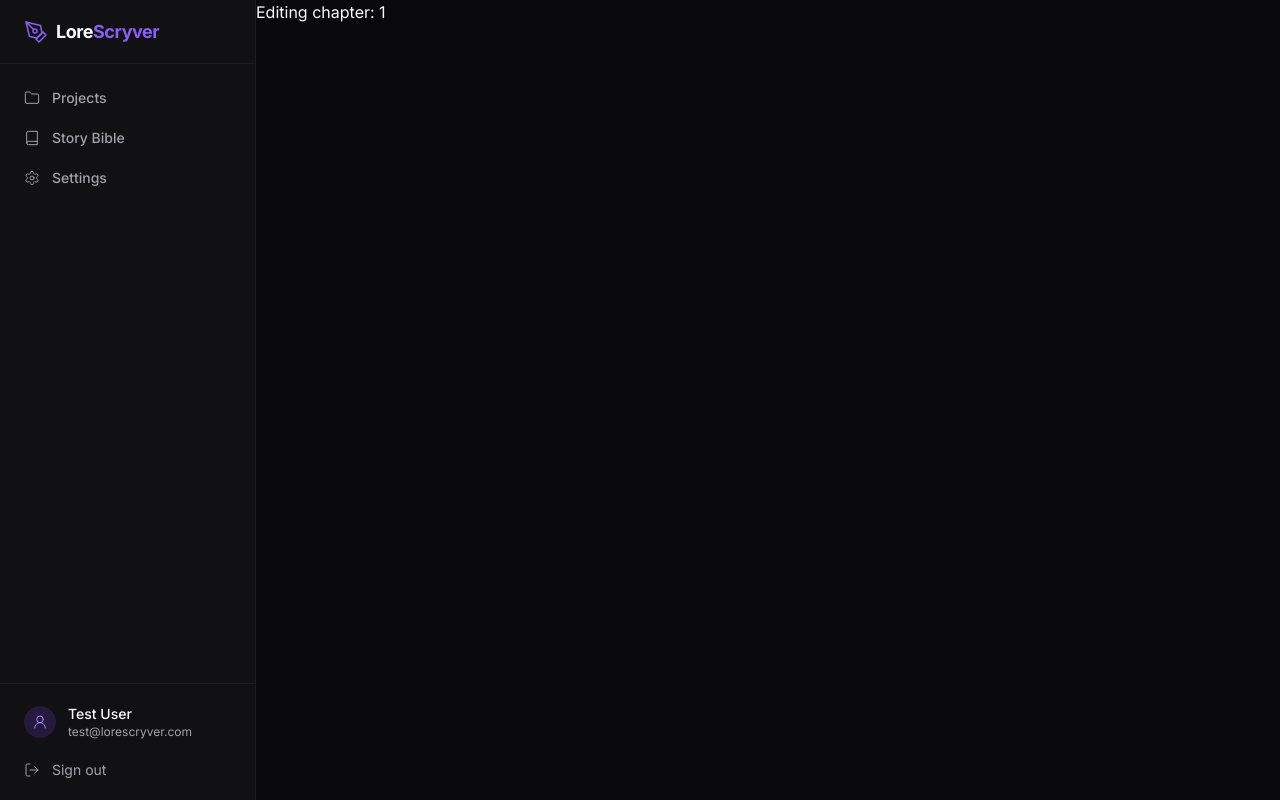
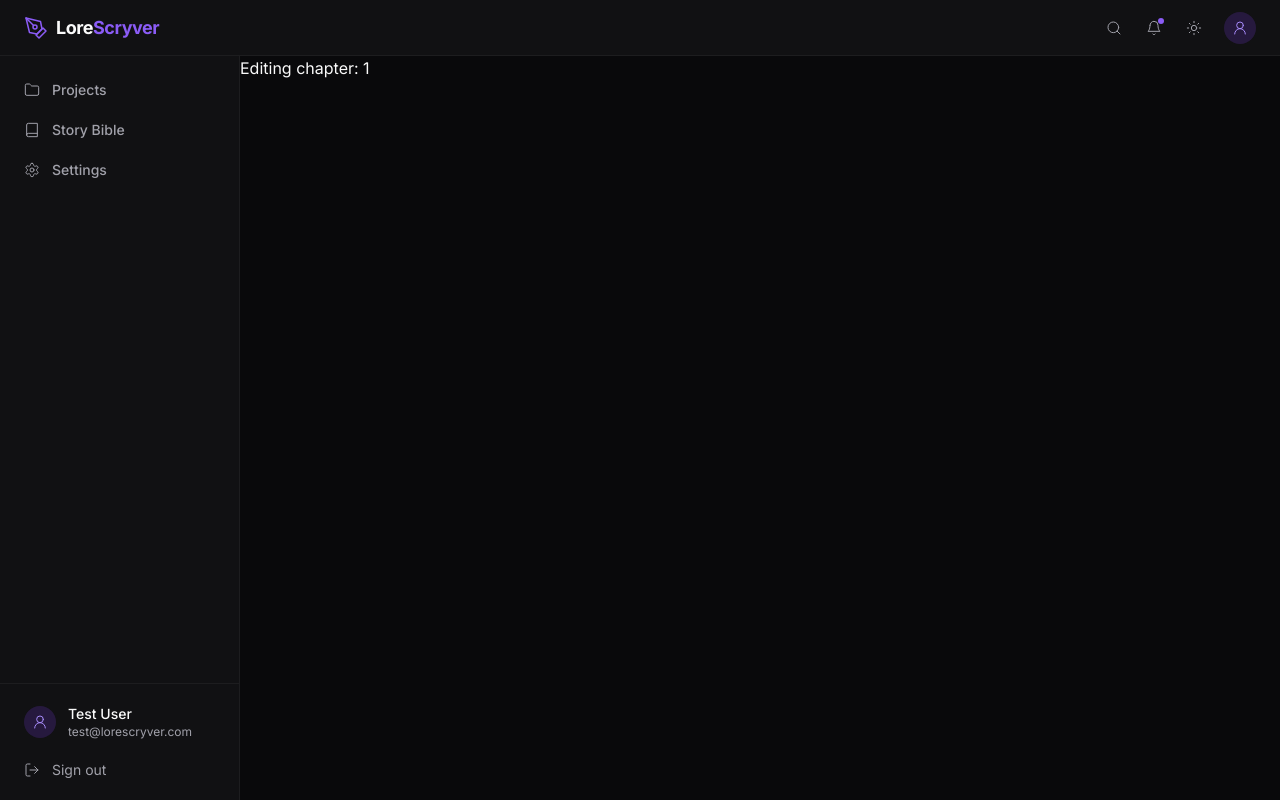
Before and after one commit to kodigero/lorescryver, a Next.js app: page /projects/1/editor/1 in a window 1280 px wide. Built offline with nearby package versions, Linux system fonts and the light colour scheme.

Commit message:
feat: full-width top bar with search, notifications, and theme toggle

```diff
--- a/src/app/(dashboard)/layout.tsx
+++ b/src/app/(dashboard)/layout.tsx
@@ -2,6 +2,7 @@
 
 import Link from 'next/link';
 import { usePathname } from 'next/navigation';
+import { useState, useEffect } from 'react';
 
 /* ── Icons ──────────────────────────────────────────────────────────── */
 
@@ -60,6 +61,44 @@ function LogOutIcon({ className }: { className?: string }) {
   );
 }
 
+function SearchIcon({ className }: { className?: string }) {
+  return (
+    <svg className={className} viewBox="0 0 24 24" fill="none" stroke="currentColor" strokeWidth="1.5" strokeLinecap="round" strokeLinejoin="round">
+      <circle cx="11" cy="11" r="8" />
+      <path d="m21 21-4.3-4.3" />
+    </svg>
+  );
+}
+
+function BellIcon({ className }: { className?: string }) {
+  return (
+    <svg className={className} viewBox="0 0 24 24" fill="none" stroke="currentColor" strokeWidth="1.5" strokeLinecap="round" strokeLinejoin="round">
+      <path d="M6 8a6 6 0 0 1 12 0c0 7 3 9 3 9H3s3-2 3-9" />
+      <path d="M10.3 21a1.94 1.94 0 0 0 3.4 0" />
+    </svg>
+  );
+}
+
+function SunIcon({ className }: { className?: string }) {
+  return (
+    <svg className={className} viewBox="0 0 24 24" fill="none" stroke="currentColor" strokeWidth="1.5" strokeLinecap="round" strokeLinejoin="round">
+      <circle cx="12" cy="12" r="4" />
+      <path d="M12 2v2" /><path d="M12 20v2" />
+      <path d="m4.93 4.93 1.41 1.41" /><path d="m17.66 17.66 1.41 1.41" />
+      <path d="M2 12h2" /><path d="M20 12h2" />
+      <path d="m6.34 17.66-1.41 1.41" /><path d="m19.07 4.93-1.41 1.41" />
+    </svg>
+  );
+}
+
+function MoonIcon({ className }: { className?: string }) {
+  return (
+    <svg className={className} viewBox="0 0 24 24" fill="none" stroke="currentColor" strokeWidth="1.5" strokeLinecap="round" strokeLinejoin="round">
+      <path d="M12 3a6 6 0 0 0 9 9 9 9 0 1 1-9-9Z" />
+    </svg>
+  );
+}
+
 /* ── Navigation items ───────────────────────────────────────────────── */
 
 const navItems = [
@@ -76,20 +115,67 @@ export default function DashboardLayout({
   children: React.ReactNode;
 }) {
   const pathname = usePathname();
+  const [isDark, setIsDark] = useState(true);
+
+  useEffect(() => {
+    const root = document.documentElement;
+    if (isDark) {
+      root.classList.add('dark');
+    } else {
+      root.classList.remove('dark');
+    }
+  }, [isDark]);
 
   return (
-    <div className="flex h-screen overflow-hidden bg-background">
-      {/* ── Sidebar ─────────────────────────────────────────────── */}
-      <aside className="hidden w-64 flex-col border-r border-white/5 bg-[hsl(240,6%,7%)] md:flex">
-        {/* Logo */}
-        <div className="flex h-16 items-center gap-2 border-b border-white/5 px-6">
+    <div className="flex h-screen flex-col overflow-hidden bg-background">
+      {/* ── Top bar (full width) ────────────────────────────────── */}
+      <header className="flex h-14 shrink-0 items-center justify-between border-b border-white/5 bg-[hsl(240,6%,7%)] px-6">
+        {/* Left: Logo */}
+        <Link href="/dashboard" className="flex items-center gap-2">
           <QuillIcon className="h-6 w-6 text-brand-500" />
           <span className="text-lg font-bold tracking-tight">
             Lore<span className="text-brand-500">Scryver</span>
           </span>
+        </Link>
+
+        {/* Right: Actions */}
+        <div className="flex items-center gap-1">
+          <button
+            type="button"
+            className="flex h-9 w-9 items-center justify-center rounded-lg text-muted-foreground transition hover:bg-white/5 hover:text-foreground"
+            title="Search"
+          >
+            <SearchIcon className="h-4 w-4" />
+          </button>
+          <button
+            type="button"
+            className="relative flex h-9 w-9 items-center justify-center rounded-lg text-muted-foreground transition hover:bg-white/5 hover:text-foreground"
+            title="Notifications"
+          >
+            <BellIcon className="h-4 w-4" />
+            {/* Notification dot */}
+            <span className="absolute right-2 top-2 h-1.5 w-1.5 rounded-full bg-brand-500" />
+          </button>
+          <button
+            type="button"
+            onClick={() => setIsDark(!isDark)}
+            className="flex h-9 w-9 items-center justify-center rounded-lg text-muted-foreground transition hover:bg-white/5 hover:text-foreground"
+            title={isDark ? 'Switch to light mode' : 'Switch to dark mode'}
+          >
+            {isDark ? <SunIcon className="h-4 w-4" /> : <MoonIcon className="h-4 w-4" />}
+          </button>
+
+          {/* User avatar */}
+          <div className="ml-2 flex h-8 w-8 items-center justify-center rounded-full bg-brand-600/20 text-brand-400">
+            <UserIcon className="h-4 w-4" />
           </div>
+        </div>
+      </header>
 
-        {/* Nav */}
+      {/* ── Body: Sidebar + Content ─────────────────────────────── */}
+      <div className="flex flex-1 overflow-hidden">
+        {/* Sidebar */}
+        <aside className="hidden w-60 flex-col border-r border-white/5 bg-[hsl(240,6%,7%)] md:flex">
           <nav className="flex-1 space-y-1 px-3 py-4">
             {navItems.map((item) => {
               const Icon = item.icon;
@@ -136,21 +222,13 @@ export default function DashboardLayout({
           </div>
         </aside>
 
-      {/* ── Main content ────────────────────────────────────────── */}
+        {/* Main content */}
         <main className="flex flex-1 flex-col overflow-hidden">
-        {/* Mobile header */}
-        <div className="flex h-16 items-center gap-3 border-b border-white/5 px-6 md:hidden">
-          <QuillIcon className="h-6 w-6 text-brand-500" />
-          <span className="text-lg font-bold tracking-tight">
-            Lore<span className="text-brand-500">Scryver</span>
-          </span>
-        </div>
-
-        {/* Page content */}
           <div className="flex-1 overflow-y-auto">
             {children}
           </div>
         </main>
       </div>
+    </div>
   );
 }
```
Lines whose indentation alone changed are shown as unchanged.
